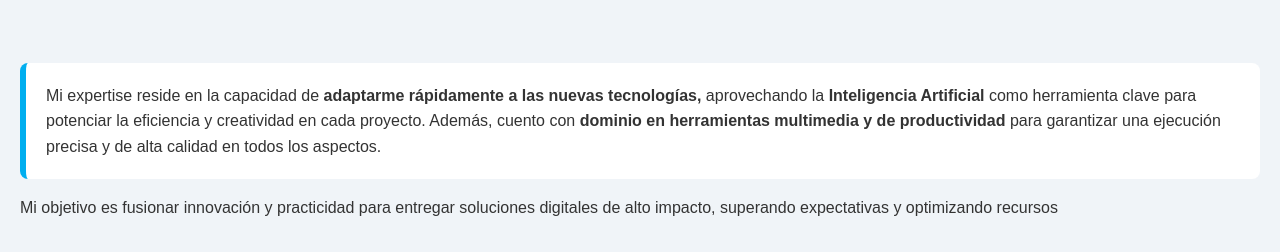
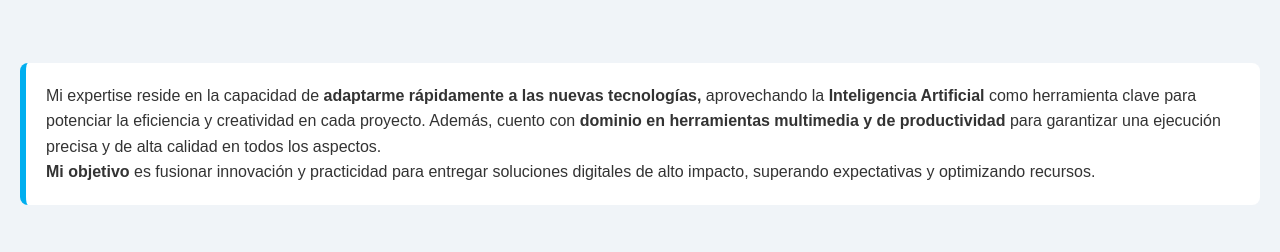
Before and after one commit to gladys195martinez-netizen/cv-gladys, a plain HTML site: page index.html in a window 1280 px wide. Shown: the part 2663-2915 px from the top of the page. Drawn offline with Linux system fonts and the light colour scheme.

Commit message:
Update index.html

```diff
--- a/index.html
+++ b/index.html
@@ -523,10 +523,8 @@ Creo firmemente en el aprendizaje constante, en el trabajo colaborativo y en la
             <div class="container">
                 <h2 class="section-title">Fluidez Digital e Innovación</h2>
                 <p class="tools-description" style="font-weight: 500; padding: 20px; border-left: 6px solid var(--color-accent); background-color: var(--color-light); border-radius: 8px;">
-                    Mi expertise reside en la capacidad de <b>adaptarme rápidamente a las nuevas tecnologías,</b> aprovechando la <b>Inteligencia Artificial</b> como herramienta clave para potenciar la eficiencia y creatividad en cada proyecto. Además, cuento con <b> dominio en herramientas multimedia y de productividad </b> para garantizar una ejecución precisa y de alta calidad en todos los aspectos.
-                     <p>
-                    Mi objetivo es fusionar innovación y practicidad para entregar soluciones digitales de alto impacto, superando expectativas y optimizando recursos
-                </p>
+                    Mi expertise reside en la capacidad de <b>adaptarme rápidamente a las nuevas tecnologías,</b> aprovechando la <b>Inteligencia Artificial</b> como herramienta clave para potenciar la eficiencia y creatividad en cada proyecto. Además, cuento con <b> dominio en herramientas multimedia y de productividad </b> para garantizar una ejecución precisa y de alta calidad en todos los aspectos.<br>
+                    <b>Mi objetivo </b> es fusionar innovación y practicidad para entregar soluciones digitales de alto impacto, superando expectativas y optimizando recursos.</br>
                  </p>
 
                 <div class="carousel-container" style="margin-top: 50px;">
```
